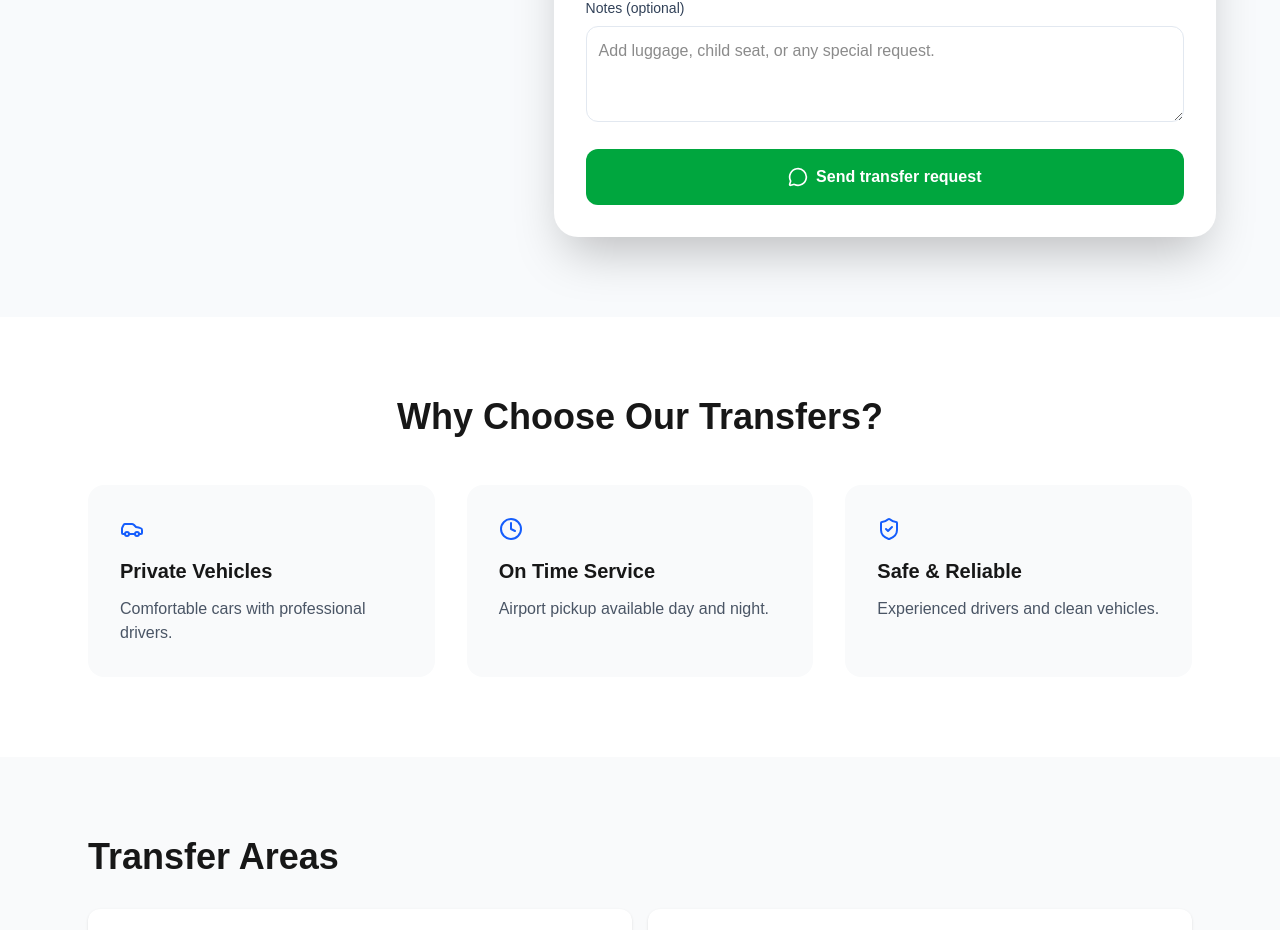
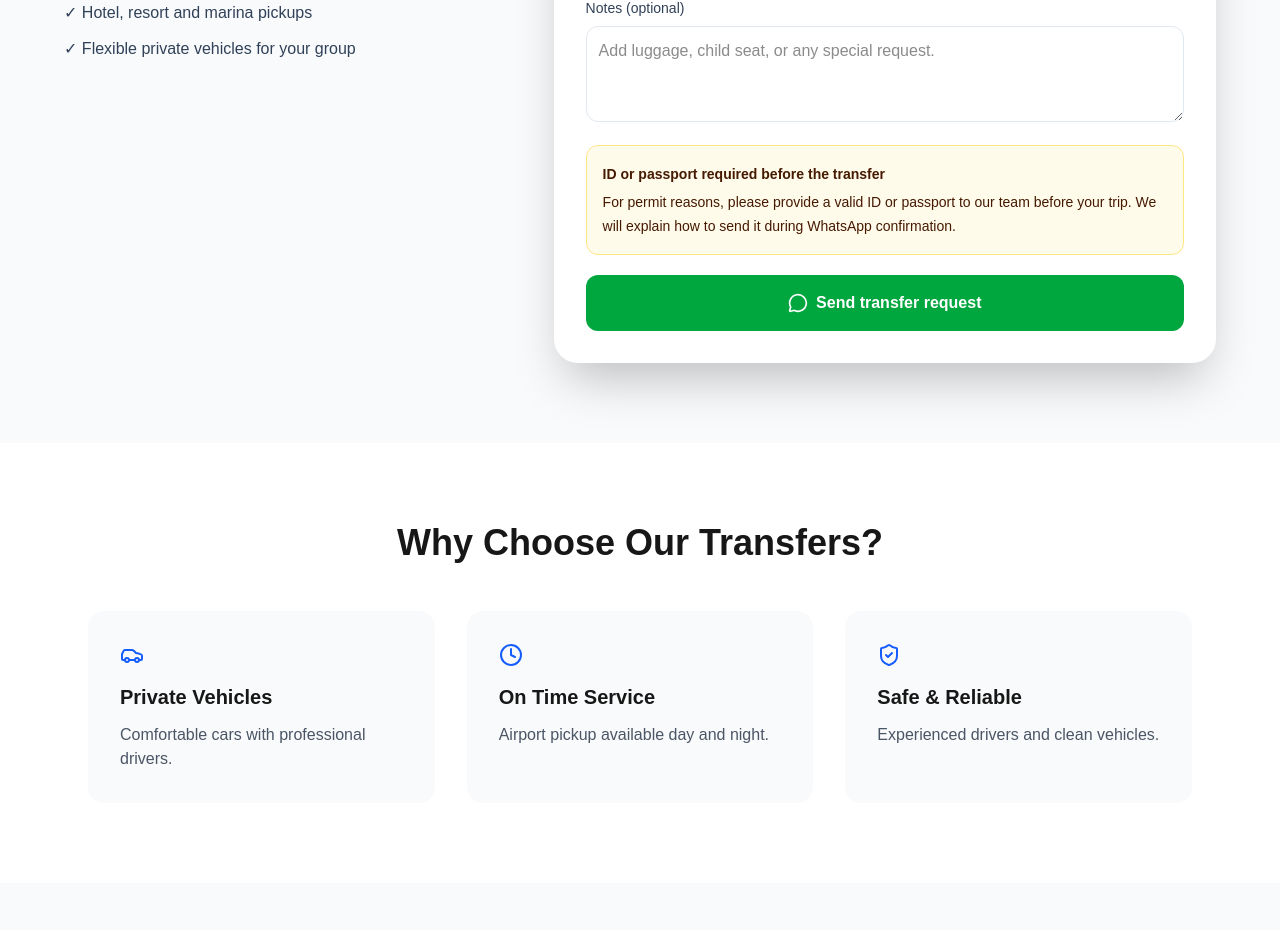
Before and after one commit to karimsalah85-cpu/inhurghada-site, a Next.js app: page /transfers in a window 1280 px wide. Shown: the part 1149-2079 px from the top of the page. Built offline with nearby package versions, Linux system fonts and the light colour scheme.

Commit message:
Highlight ID and passport permit requirement

```diff
--- a/components/booking/BookingForm.tsx
+++ b/components/booking/BookingForm.tsx
@@ -148,6 +148,7 @@ export default function BookingForm({ tourName, price, duration, location, parti
         <label className="block text-sm font-bold">Email address<input required type="email" value={email} onChange={(event) => setEmail(event.target.value)} autoComplete="email" className="mt-1 w-full rounded-xl border p-3 font-normal" placeholder="you@example.com" /></label>
         <label className="block text-sm font-bold">WhatsApp number<input required type="tel" value={phone} onChange={(event) => setPhone(event.target.value)} autoComplete="tel" className="mt-1 w-full rounded-xl border p-3 font-normal" placeholder="+20 100 493 3150" /></label>
         <label className="block text-sm font-bold">Pickup location<div className="relative mt-1"><Hotel className="absolute left-3 top-3 text-slate-400" size={18}/><input required value={hotel} onChange={(event) => setHotel(event.target.value)} className="w-full rounded-xl border py-3 pl-10 pr-3 font-normal" placeholder="Hotel name or full pickup address" /></div><span className="mt-1 block text-xs font-normal text-slate-500">Required so we can confirm your pickup on WhatsApp.</span></label>
+        <div className="rounded-xl border border-amber-200 bg-amber-50 p-4 text-sm leading-6 text-amber-950"><p className="font-bold">ID or passport required before the trip</p><p className="mt-1">For permit reasons, please provide a valid ID or passport to our team before your experience. We will tell you how to send it during the WhatsApp confirmation.</p></div>
         <label className="block text-sm font-bold">Preferred guide language<select value={guideLanguage} onChange={(event) => setGuideLanguage(event.target.value)} className="mt-1 w-full rounded-xl border p-3 font-normal"><option>English</option><option>Arabic</option><option>German</option></select></label>
         <label className="block text-sm font-bold">Special requests <span className="font-normal text-slate-500">(optional)</span><textarea value={message} onChange={(event) => setMessage(event.target.value)} className="mt-1 h-20 w-full rounded-xl border p-3 font-normal" placeholder="Anything we should know?" /></label>
         {error && <p className="text-sm text-rose-600">{error}</p>}
--- a/components/booking/TransferBookingForm.tsx
+++ b/components/booking/TransferBookingForm.tsx
@@ -84,6 +84,7 @@ export default function TransferBookingForm() {
 
       <label className="mt-4 block text-sm font-medium text-slate-700" htmlFor="transfer-notes">Notes (optional)</label>
       <textarea id="transfer-notes" value={notes} onChange={(event) => setNotes(event.target.value)} className="mt-2 min-h-24 w-full rounded-xl border border-slate-200 p-3 outline-none focus:border-blue-500" placeholder="Add luggage, child seat, or any special request." />
+      <div className="mt-4 rounded-xl border border-amber-200 bg-amber-50 p-4 text-sm leading-6 text-amber-950"><p className="font-bold">ID or passport required before the transfer</p><p className="mt-1">For permit reasons, please provide a valid ID or passport to our team before your trip. We will explain how to send it during WhatsApp confirmation.</p></div>
       <button type="submit" className="mt-5 flex w-full items-center justify-center gap-2 rounded-xl bg-green-600 px-6 py-4 font-bold text-white transition hover:bg-green-700"><MessageCircle size={20} />Send transfer request</button>
     </form>
   );
```
